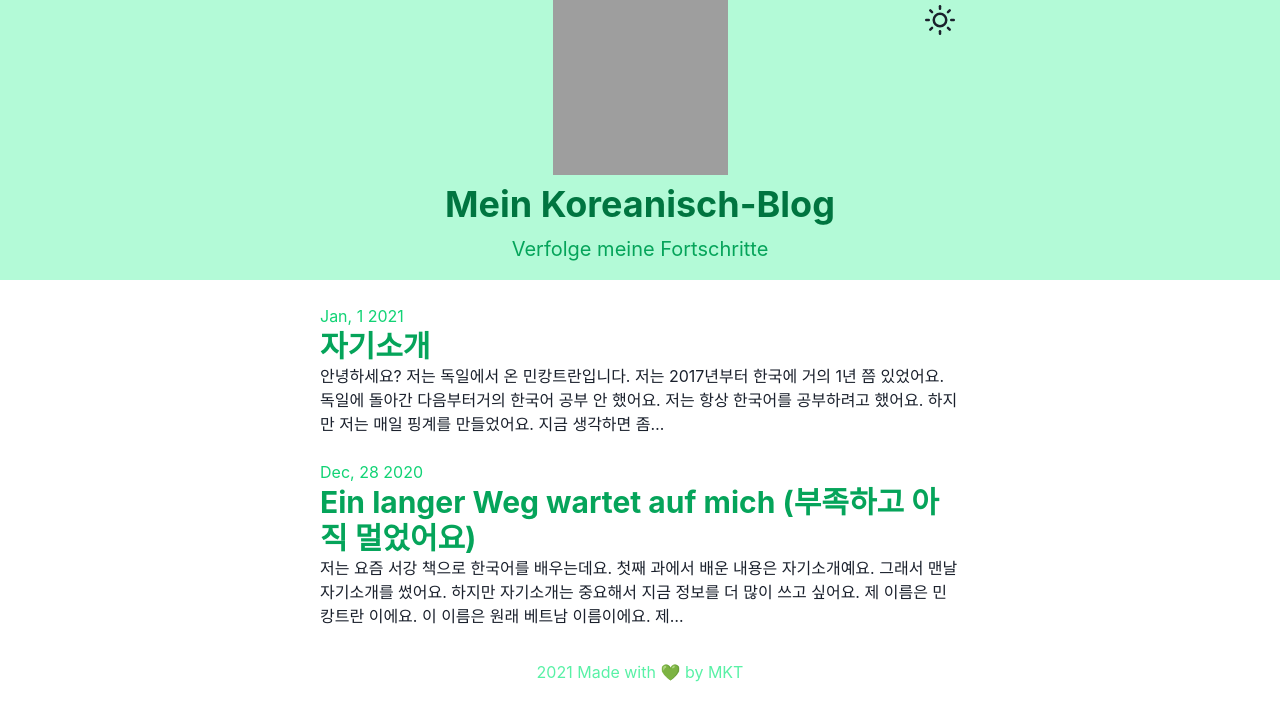
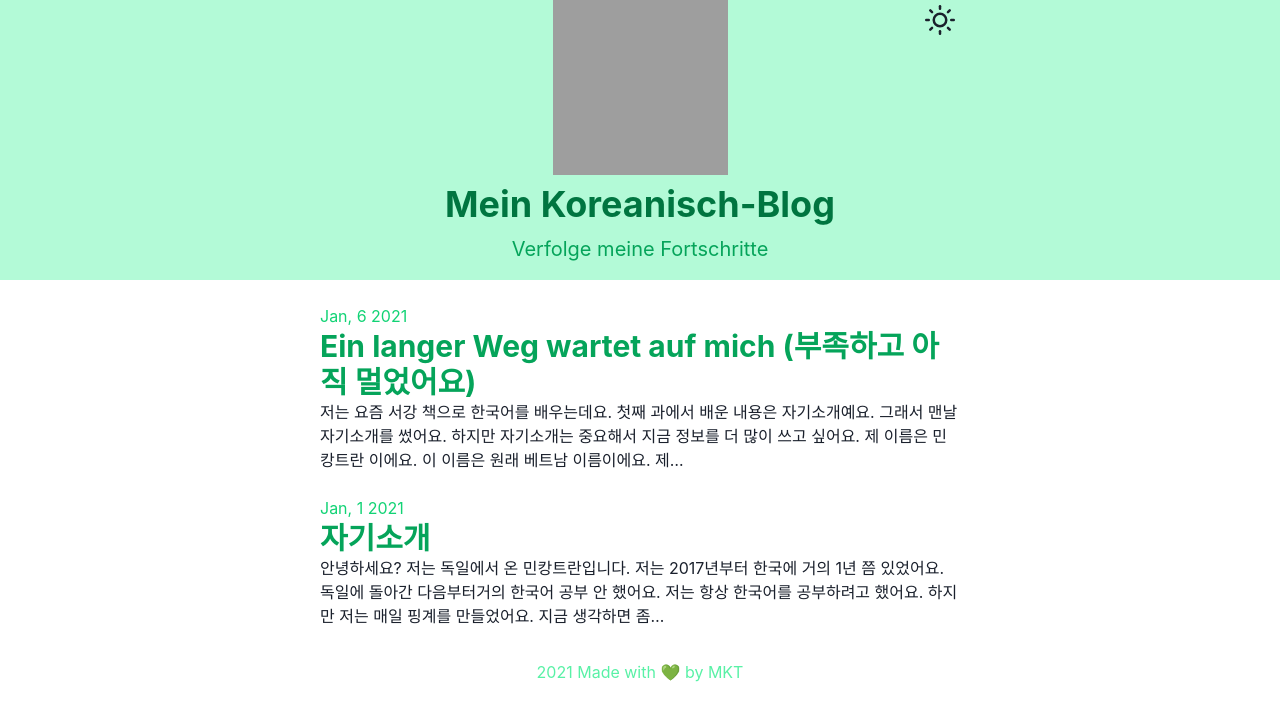
Before and after one commit to MinhKhangTran/gatsby-simple-korean-blog, a Gatsby site: page / in a window 1280 px wide. Built offline with nearby package versions, Linux system fonts and the light colour scheme; Gatsby itself is replaced by a stand-in of ours; grey boxes are pictures that could not be loaded.

Commit message:
Update Blog “2020-12-27-der-erste-eintrag copy”

```diff
--- a/src/blog/2020-12-27-der-erste-eintrag copy.md
+++ b/src/blog/2020-12-27-der-erste-eintrag copy.md
@@ -1,6 +1,6 @@
 ---
 title: Ein langer Weg wartet auf mich (부족하고 아직 멀었어요)
-date: 2020-12-28T12:40:08.996Z
+date: 2021-01-06T14:57:04.667Z
 ---
 ![Seoul](/img/markus-winkler-jrykesi61ce-unsplash.jpg "Seoul ")
 
```
